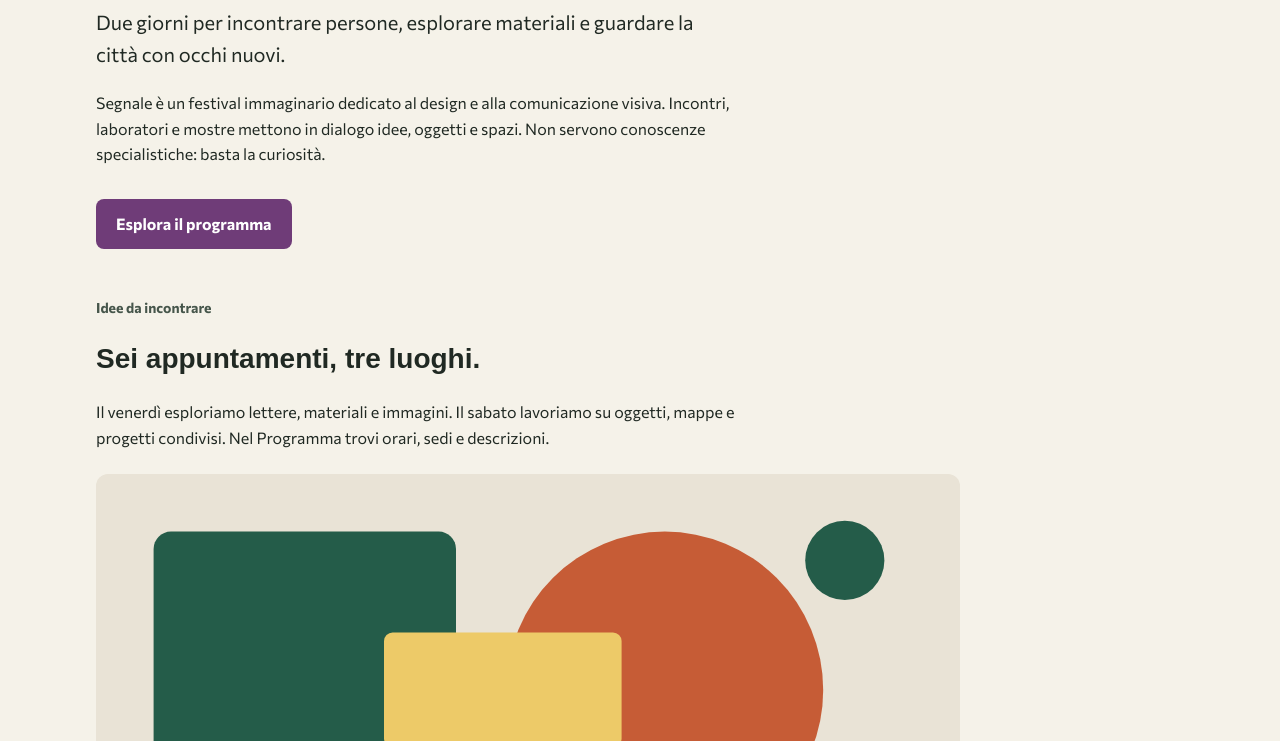
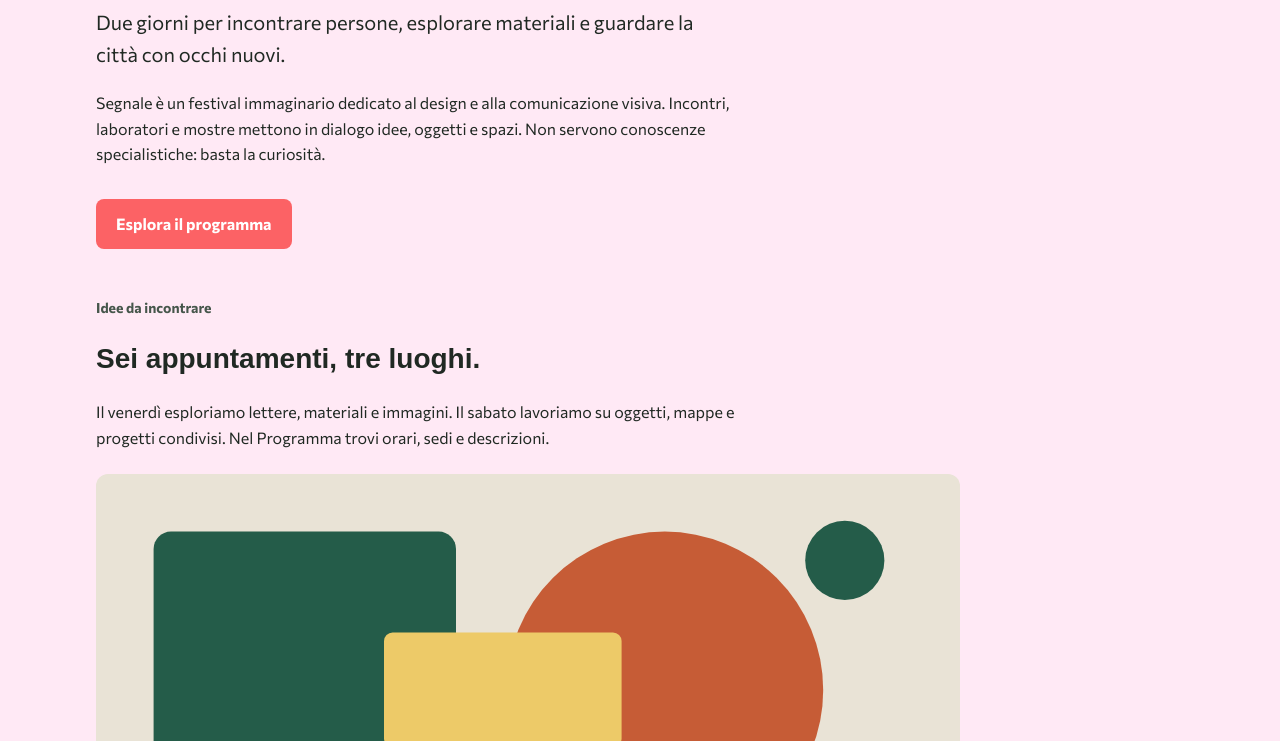
Before and after one commit to c4nnone/festival-segnale, a plain HTML site: page index.html in a window 1280 px wide. Shown: the part 359-1100 px from the top of the page. Drawn offline with Linux system fonts and the light colour scheme; a web font is replaced by a local one.

Commit message:
Colori Root css

```diff
--- a/style.css
+++ b/style.css
@@ -3,10 +3,12 @@
 
 /* Scelte comuni: ogni regola usa var() per richiamarne il valore. */
 :root {
-  --colore-primario: #6f3c78;
-  --colore-primario-scuro: #4d2854;
-  --colore-sfondo: #f5f2e9;
-  --colore-testo: #202923;
+  --colore-primario: #fc6265;       /* corallo */
+  --colore-primario-scuro: #b98dff; /* viola */
+  --colore-sfondo: #ffe9f5;         /* rosa chiaro */
+  --colore-testo: #202923;          /* testo scuro, per leggibilità */
+  --colore-dettaglio: #91ccfe;      /* azzurro */
+
   --font-testo: "Commissioner", sans-serif;
   --font-titoli: "Tiny5 Duo", sans-serif;
 }
```
